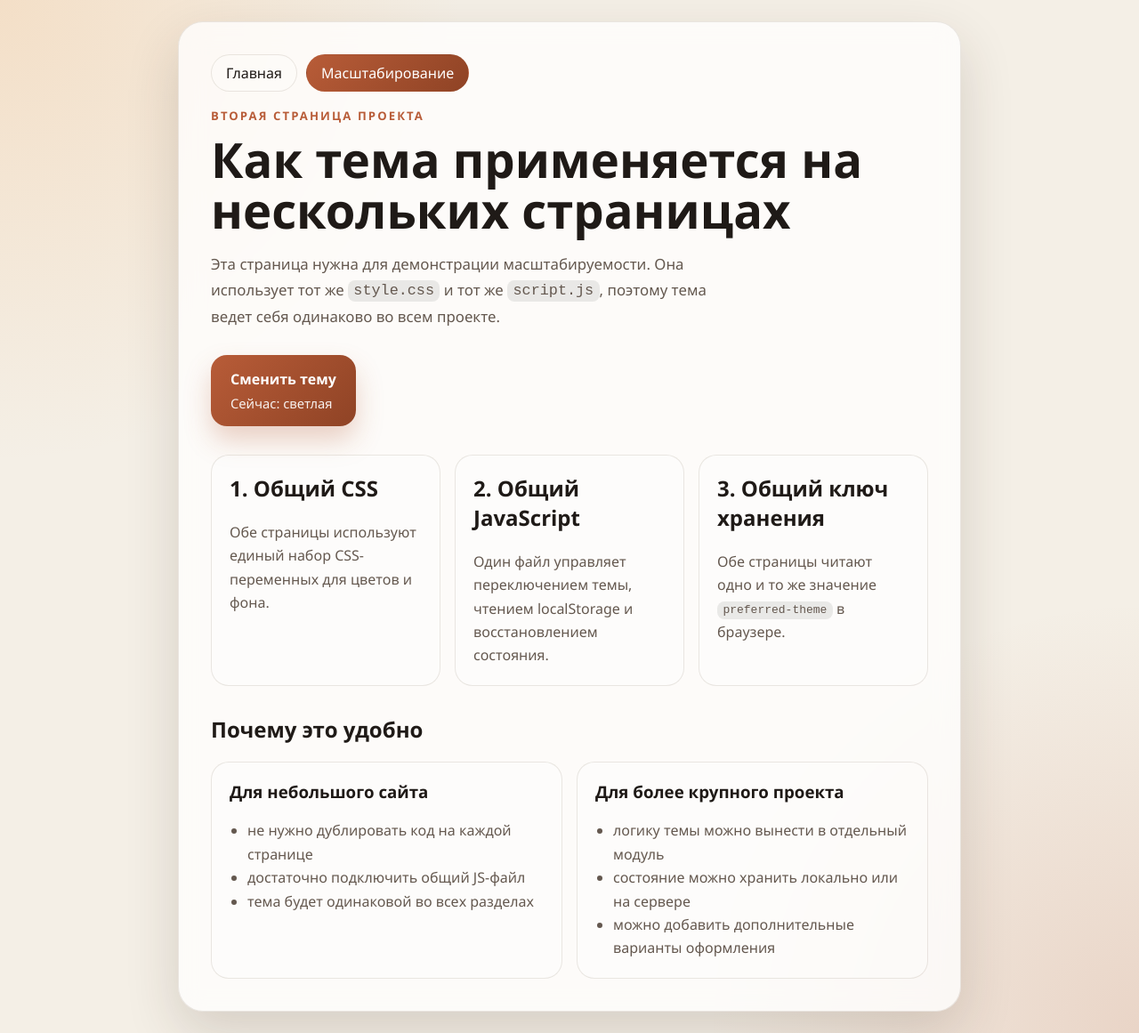
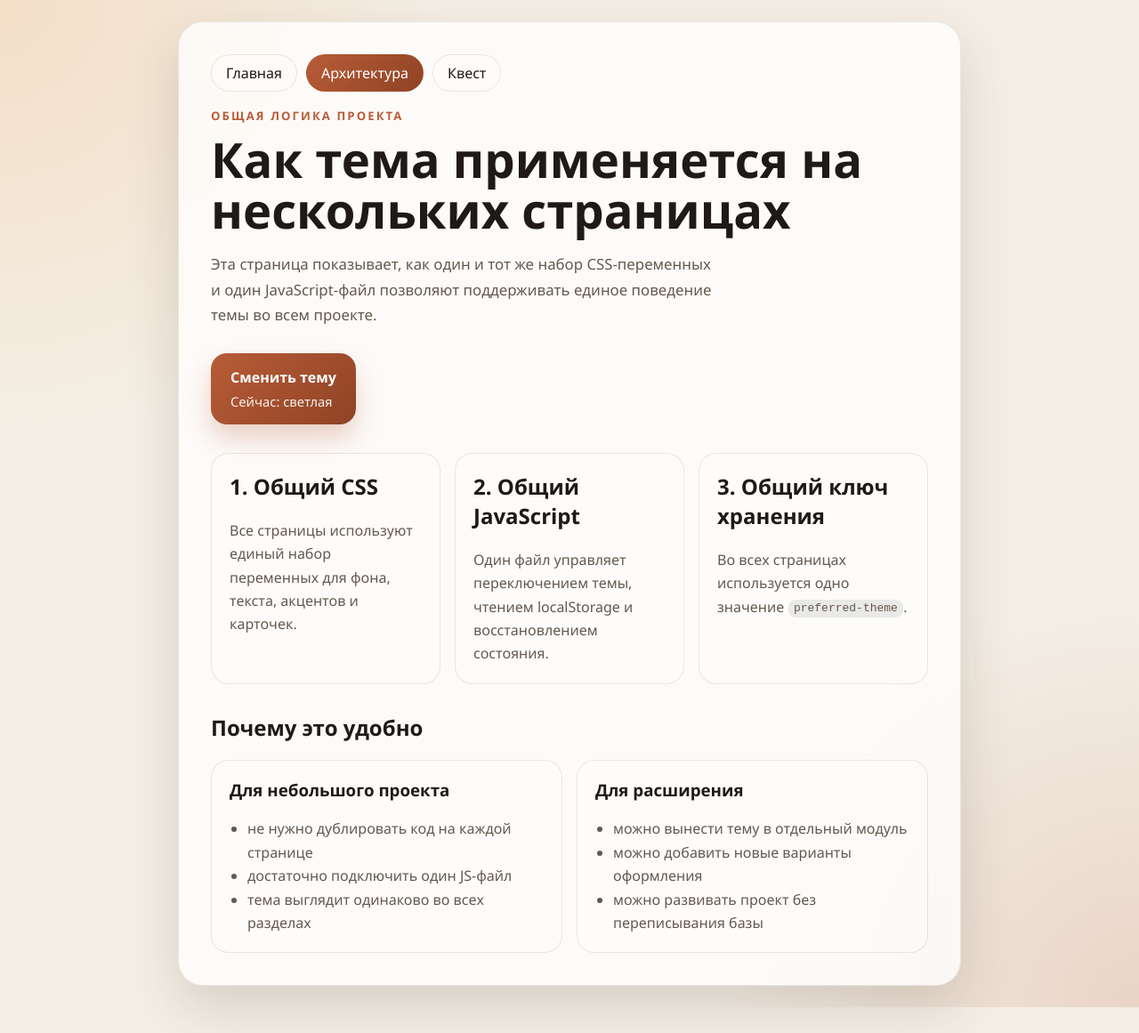
Before and after one commit to Fomar07/123, a plain HTML site: page guide.html in a window 1280 px wide. Shown: the whole page at 89% size. After the commit the page ends 1132 px from the top, so only its background shows below. Drawn offline with Linux system fonts and the light colour scheme.

Commit message:
feat: link architecture page with interactive quiz

```diff
--- a/guide.html
+++ b/guide.html
@@ -3,7 +3,7 @@
 <head>
   <meta charset="UTF-8">
   <meta name="viewport" content="width=device-width, initial-scale=1.0">
-  <title>СРС №4 | Масштабирование темы</title>
+  <title>СРС №4 | Архитектура темы</title>
   <link rel="stylesheet" href="style.css">
 </head>
 <body>
@@ -11,15 +11,15 @@
     <section class="card">
       <nav class="topbar" aria-label="Навигация по проекту">
         <a class="nav-link" href="index.html">Главная</a>
-        <a class="nav-link is-active" href="guide.html">Масштабирование</a>
+        <a class="nav-link is-active" href="guide.html">Архитектура</a>
+        <a class="nav-link" href="quiz.html">Квест</a>
       </nav>
 
-      <p class="eyebrow">Вторая страница проекта</p>
+      <p class="eyebrow">Общая логика проекта</p>
       <h1>Как тема применяется на нескольких страницах</h1>
       <p class="lead">
-        Эта страница нужна для демонстрации масштабируемости. Она использует тот же
-        <code>style.css</code> и тот же <code>script.js</code>, поэтому тема ведет
-        себя одинаково во всем проекте.
+        Эта страница показывает, как один и тот же набор CSS-переменных и один
+        JavaScript-файл позволяют поддерживать единое поведение темы во всем проекте.
       </p>
 
       <div class="controls">
@@ -32,7 +32,7 @@
       <div class="steps-grid">
         <article class="step-box">
           <h2>1. Общий CSS</h2>
-          <p>Обе страницы используют единый набор CSS-переменных для цветов и фона.</p>
+          <p>Все страницы используют единый набор переменных для фона, текста, акцентов и карточек.</p>
         </article>
         <article class="step-box">
           <h2>2. Общий JavaScript</h2>
@@ -40,7 +40,7 @@
         </article>
         <article class="step-box">
           <h2>3. Общий ключ хранения</h2>
-          <p>Обе страницы читают одно и то же значение <code>preferred-theme</code> в браузере.</p>
+          <p>Во всех страницах используется одно значение <code>preferred-theme</code>.</p>
         </article>
       </div>
 
@@ -48,19 +48,19 @@
         <h2>Почему это удобно</h2>
         <div class="compare-grid">
           <article class="note-box">
-            <h3>Для небольшого сайта</h3>
+            <h3>Для небольшого проекта</h3>
             <ul class="compare-list">
               <li>не нужно дублировать код на каждой странице</li>
-              <li>достаточно подключить общий JS-файл</li>
-              <li>тема будет одинаковой во всех разделах</li>
+              <li>достаточно подключить один JS-файл</li>
+              <li>тема выглядит одинаково во всех разделах</li>
             </ul>
           </article>
           <article class="note-box">
-            <h3>Для более крупного проекта</h3>
+            <h3>Для расширения</h3>
             <ul class="compare-list">
-              <li>логику темы можно вынести в отдельный модуль</li>
-              <li>состояние можно хранить локально или на сервере</li>
-              <li>можно добавить дополнительные варианты оформления</li>
+              <li>можно вынести тему в отдельный модуль</li>
+              <li>можно добавить новые варианты оформления</li>
+              <li>можно развивать проект без переписывания базы</li>
             </ul>
           </article>
         </div>
```
